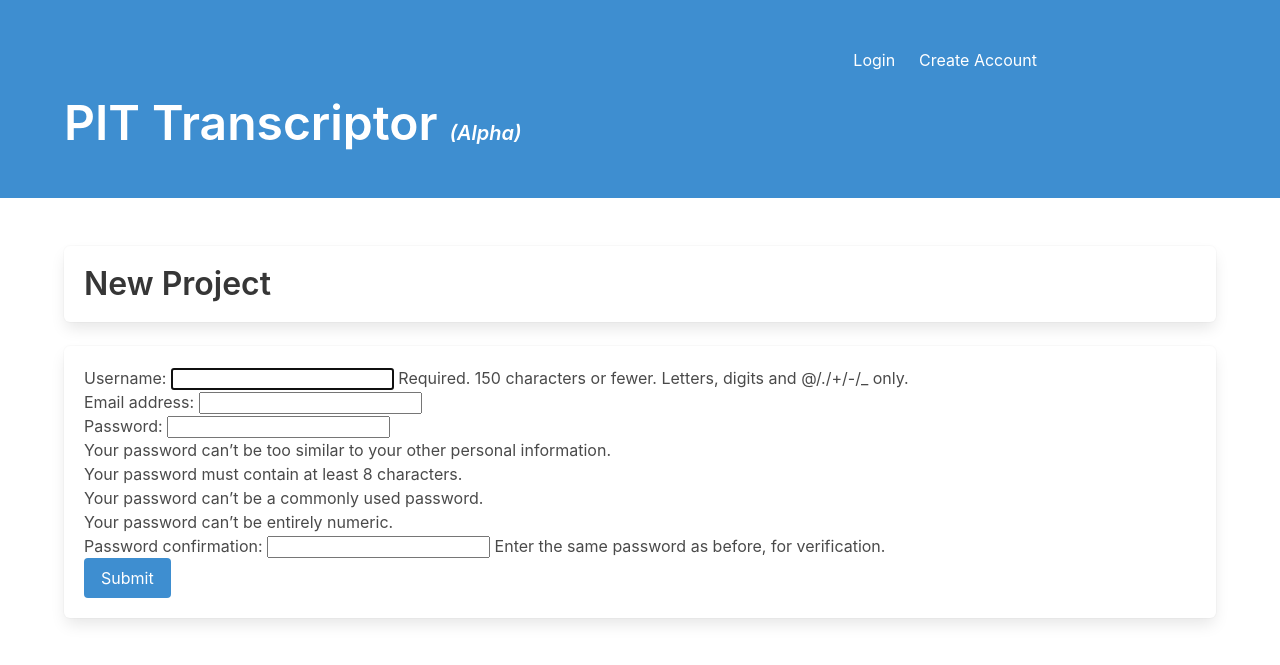
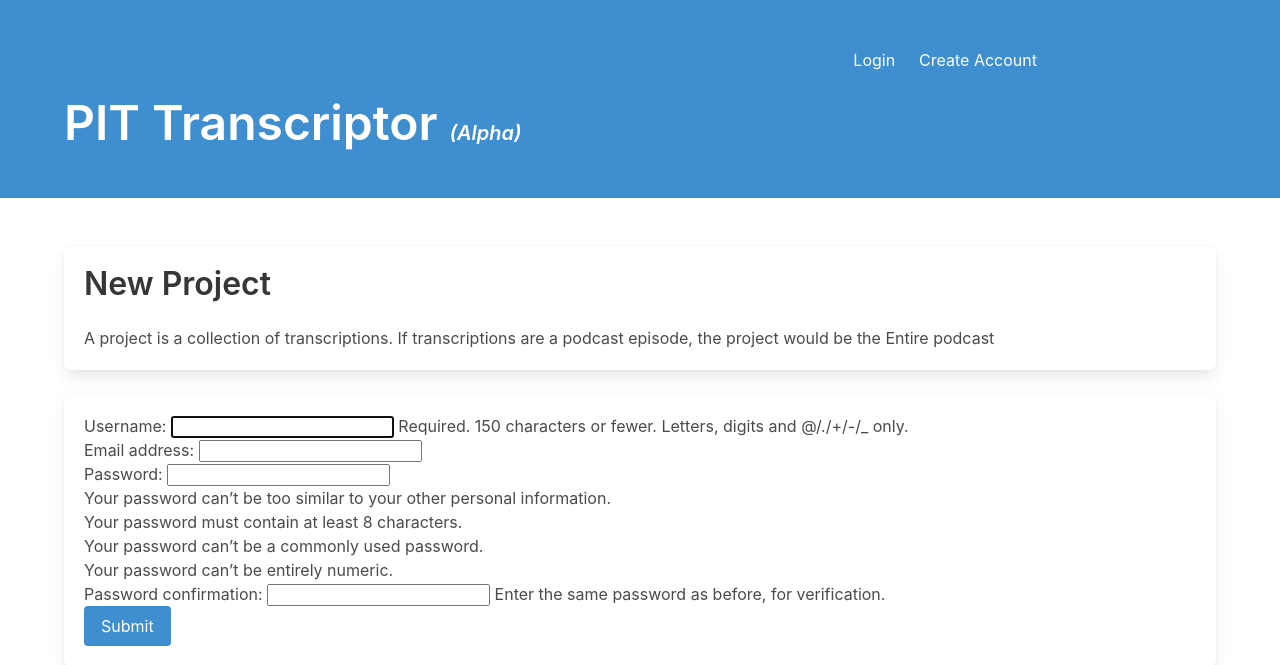
Before and after one commit to productivity-in-tech/pit_transcriptor_django, a Django app: template projects/templates/projects/create.html in a window 1280 px wide. Shown: the top 665 px of the page. Run offline with Django 3.2, Linux system fonts and the light colour scheme; the template is opened without the code that fills it: values that come from a table or form of the project are taken from there, others are empty; some libraries are stand-ins or nearby versions.

Commit message:
New project descriptions

```diff
--- a/projects/templates/projects/create.html
+++ b/projects/templates/projects/create.html
@@ -5,6 +5,8 @@
   <div class="container">
     <div class="hero box">
   <h1 class="title">New Project</h1>
+  <p>A project is a collection of transcriptions. If transcriptions are a
+  podcast episode, the project would be the Entire podcast</p>
     </div>
     <div class="container">
       <div class="box">
```
